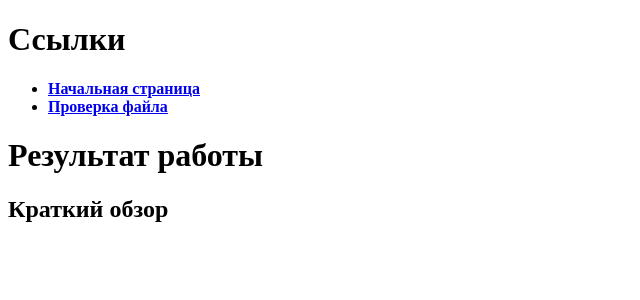
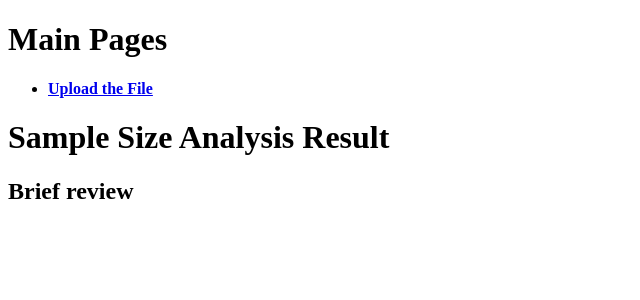
Before and after one commit to andriygav/SampleSizeLib, a Python web app: template flask/templates/checker.html in a window 1280 px wide. Shown: the top 300 px of the page, without its empty margins (0-640 px from the left). Run offline with Jinja, Linux system fonts and the light colour scheme; the template is opened without the code that fills it, so the values that code supplies are empty.

Commit message:
improve flask

```diff
--- a/flask/server.py
+++ b/flask/server.py
@@ -15,13 +15,7 @@ from samplesizelib.linear.models import LogisticModel, RegressionModel
 
 app = Flask(__name__)
 
-save_dir = '/save'
-
 @app.route('/')
-@app.route('/index')
-def index():
-    return render_template('index.html')
-
 @app.route('/check')
 def check():
     return render_template('check.html')
--- a/flask/templates/check.html
+++ b/flask/templates/check.html
@@ -1,7 +1,7 @@
 {% extends "layout.html" %}
 {% block content %}
   <div class="home">
-    <h1>Проверка файла</h1>
+    <h1>Upload the file</h1>
   </div>
   <form action = "/checker" method = "POST" enctype = "multipart/form-data">
     <input type = "file" name = "file" />
--- a/flask/templates/checker.html
+++ b/flask/templates/checker.html
@@ -1,18 +1,18 @@
 {% extends "layout.html" %}
 {% block content %}
     <div class="home">
-        <h1>Результат работы</h1>
+        <h1>Sample Size Analysis Result</h1>
     </div>
     {% if status %}
         <div class="home">
-            <h2>Сообщение</h2>
+            <h2>Error</h2>
         </div>
         {% autoescape false %}
           {{status}}
         {% endautoescape %}
     {% else %}
         <div class="home">
-        <h2>Краткий обзор</h2>
+        <h2>Brief review</h2>
         </div>
         {% if tables %}
             {{ tables[0]|safe }}
--- a/flask/templates/index.html
+++ /dev/null
@@ -1,6 +0,0 @@
-{% extends "layout.html" %}
-{% block content %}
-  <div class="home">
-    <h1>Начальная страница</h1>
-  </div>
-{% endblock %}
--- a/flask/templates/layout.html
+++ b/flask/templates/layout.html
@@ -2,14 +2,15 @@
 <html>
   <body>
     <header>
-      <div class="container">
-        <h1 class="logo">Ссылки</h1>
-        <strong><nav>
-          <ul class="menu">
-            <li><a href="{{ url_for('index') }}">Начальная страница</a></li>
-            <li><a href="{{ url_for('check') }}">Проверка файла</a></li>
-          </ul>
-        </nav></strong>
+    <div class="container">
+        <h1 class="logo">Main Pages</h1>
+        <strong>
+            <nav>
+              <ul class="menu">
+                <li><a href="{{ url_for('check') }}">Upload the File</a></li>
+              </ul>
+            </nav>
+        </strong>
       </div>
     </header>
     <div class="container">
```
